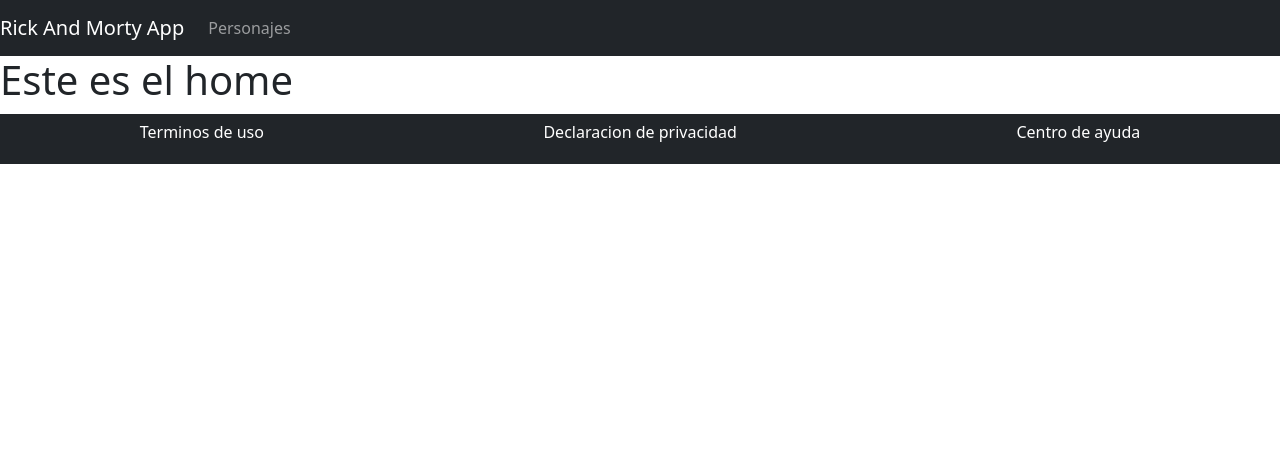
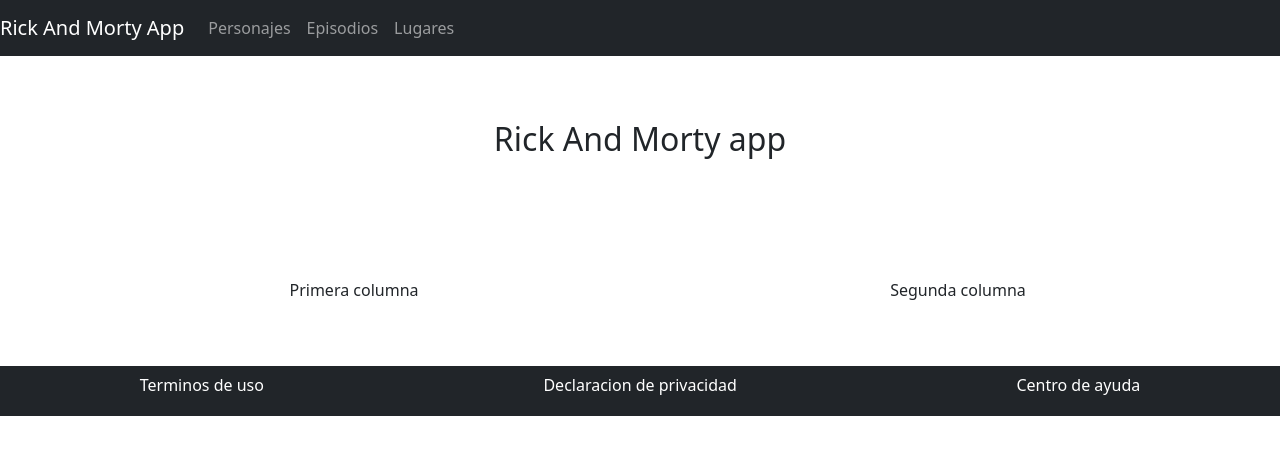
Before and after one commit to spaezsuarez/Rick_and_Morty_App, a React app: page / in a window 1280 px wide. Shown: the top 454 px of the page. Built offline with nearby package versions, Linux system fonts and the light colour scheme.

Commit message:
Home y detalles de personajes mejor estructurados

```diff
--- a/src/components/Character/CharacterCard/CharacterCard.jsx
+++ b/src/components/Character/CharacterCard/CharacterCard.jsx
@@ -2,7 +2,7 @@
 import Card from "react-bootstrap/Card";
 import { Link } from "react-router-dom";
 
-const CharacterCard = ({ id, name, status, species, gender, image, origin = {} }) => {
+const CharacterCard = ({ id, name, status,image}) => {
   return (
     <Link to={`/character/${id}`}>
       <Card bg="primary" text="white" className="mb-2">
@@ -10,13 +10,6 @@
         <Card.Header>
           {name} ({status})
       </Card.Header>
-        <Card.Body>
-          <ul>
-            <li>Species: {species}</li>
-            <li>Gender: {gender}</li>
-            <li>Origin: {origin.name}</li>
-          </ul>
-        </Card.Body>
       </Card>
     </Link>
   );
--- /dev/null
+++ b/src/components/Character/CharacterDetail/CharacterDetail.jsx
@@ -0,0 +1,25 @@
+import React from 'react';
+import Jumbotron from 'react-bootstrap/Jumbotron';
+import Image from 'react-bootstrap/Image';
+
+const CharacterDetail = ({name,image,origin,species,gender,status}) => {
+    return <div className="container-fluid">
+        <Jumbotron>
+            <div  className="d-flex justify-content-center">
+                <h1>{name}</h1>
+            </div>
+            <div  className="d-flex justify-content-center">
+                <Image src={image} alt={name} roundedCircle />
+            </div>
+        </Jumbotron>
+        <hr></hr>
+        <ul>
+            <li>Especie: {species}</li>
+            <li>Genero: {gender}</li>
+            <li>Origen: {origin.name}</li>
+        </ul>
+
+    </div>
+}
+
+export default CharacterDetail;
--- a/src/components/Character/CharacterFilters/CharacterFilters.jsx
+++ b/src/components/Character/CharacterFilters/CharacterFilters.jsx
@@ -6,8 +6,8 @@
   return (
     <div className="row justify-content-center">
       <div className="col-sm-4">
-        <Form onSubmit={onSubmit}>
-          <Form.Group>
+        <Form className="justify-content-center" onSubmit={onSubmit}>
+          <Form.Group inline>
             <Form.Control
               type="text"
               placeholder="Ingrese el nombre del personaje"
--- a/src/components/Shared/Header/Header.jsx
+++ b/src/components/Shared/Header/Header.jsx
@@ -13,6 +13,12 @@
           <Nav className="mr-auto">
             <Nav.Link as={NavLink} to="/characters">Personajes</Nav.Link>
           </Nav>
+          <Nav className="mr-auto">
+            <Nav.Link as={NavLink} to="/characters">Episodios</Nav.Link>
+          </Nav>
+          <Nav className="mr-auto">
+            <Nav.Link as={NavLink} to="/characters">Lugares</Nav.Link>
+          </Nav>
 
         </Navbar.Collapse>
       </Navbar>
--- a/src/containers/CharacterDetail.jsx
+++ /dev/null
@@ -1,25 +0,0 @@
-import React from 'react';
-import useFetch from '../hooks/useFetch';
-import { getCharacter } from '../utils/Request';
-
-const CharacterDetail = ({id}) => {
-
-    const { data, loading, error } = useFetch(() => getCharacter(id), [
-        id,
-      ]);
-
-    return (
-        <>
-          {loading ? (
-            <p>loading...</p>
-          ) : error ? (
-            <p>Ha ocurrido un error ({error.message})</p>
-          ) : (
-            <div>{data.name}</div>
-          )}
-        </>
-      );
-
-}
-
-export default CharacterDetail;
--- /dev/null
+++ b/src/containers/CharacterDetails.jsx
@@ -0,0 +1,28 @@
+import React from 'react';
+import useFetch from '../hooks/useFetch';
+import { getCharacter } from '../utils/Request';
+import CharacterDetail from '../components/Character/CharacterDetail/CharacterDetail';
+
+
+const CharacterDetails = ({ id }) => {
+
+  const { data, loading, error } = useFetch(() => getCharacter(id), [
+    id,
+  ]);
+
+  return (
+    <>
+      {loading ? (
+        <p>loading...</p>
+      ) : error ? (
+        <p>Ha ocurrido un error ({error.message})</p>
+      ) : (
+          <CharacterDetail {...data} />
+          )
+      }
+    </>
+  );
+
+}
+
+export default CharacterDetails;
--- a/src/pages/CharactersDetail/CharacterPageDetail.jsx
+++ b/src/pages/CharactersDetail/CharacterPageDetail.jsx
@@ -2,7 +2,7 @@
 import { useParams } from 'react-router-dom';
 
 import usePageTitle from '../../hooks/usePageTitle';
-import CharacterDetail from '../../containers/CharacterDetail';
+import CharacterDetails from '../../containers/CharacterDetails';
 
 const CharacterPageDetail = () => {
 
@@ -11,7 +11,7 @@
 
   return (
     <section className="container py-3">
-      <CharacterDetail id={id} />
+      <CharacterDetails id={id} />
     </section>
   );
 }
--- a/src/pages/Home/Home.jsx
+++ b/src/pages/Home/Home.jsx
@@ -3,7 +3,22 @@
 
 const Home = () => {
     usePageTitle('Rick And Morty App');
-    return <h1>Este es el home</h1>
+    return <>
+        <div className="position-reltive overflow-hidden p-3 p-md-5 m-md-3 text-center">
+            <h2>Rick And Morty app</h2>
+        </div>
+
+        <div className=" position-relative container-fluid p-3 p-md-5 m-md-3 text-center ">
+            <div className="row">
+                <div className="col-6">
+                    Primera columna
+                </div>
+                <div className="col-6">
+                    Segunda columna
+                </div>
+            </div>
+        </div>
+    </>
 }
 
 
--- a/webpack.config.js
+++ b/webpack.config.js
@@ -56,7 +56,7 @@
 
   devServer: {
     host: "127.0.0.1",
-    port: 3000,
+    port: 4000,
     hot: true,
     historyApiFallback: true,
   },
```
